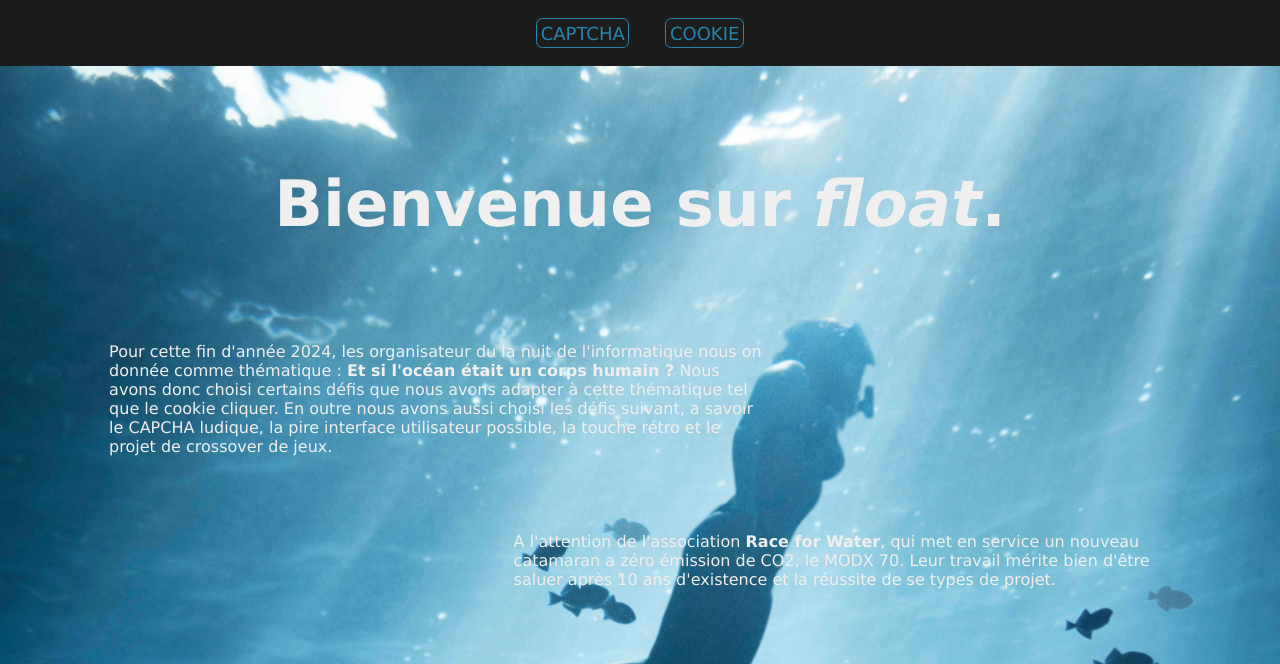
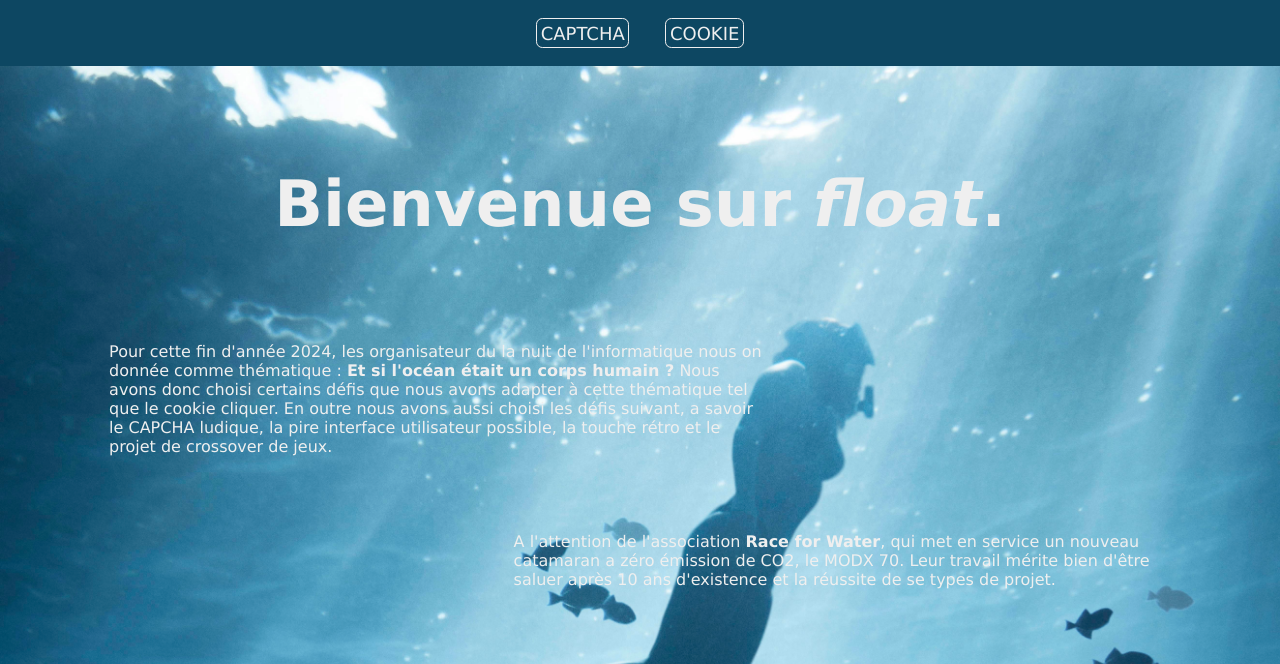
Before and after one commit to Aurelien-vr/N2I_2024, a PHP site: page / in a window 1280 px wide. Shown: the top 664 px of the page. Run offline with PHP 8.4, Linux system fonts and the light colour scheme.

Commit message:
presque la fin

```diff
--- a/styles/dark.css
+++ b/styles/dark.css
@@ -37,12 +37,12 @@ p
     justify-content: center;
     margin-left:-.5em; margin-top:-.5em;
     width: calc(100% + 1em);
-    background-color: var(--color-dark-background);
+    background-color: var(--color-darkblue);
 }
 
 .navbar-link
 {
-    color: var(--color-blue);
+    color: var(--color-highlight);
     border: 0.1em solid;
     border-radius: 0.35em;
     padding: 0.2em;
--- a/styles/variables.css
+++ b/styles/variables.css
@@ -6,7 +6,7 @@
     --color-highlight: #efefef;
     --color-lightblue: #15a6df;
     --color-blue: #2785ae;
-    --color-darkblue: #307595;
+    --color-darkblue: #0d4762;
 
     /* Backgrounds and surfaces */
     --color-background-highlight: #cfcfcf;
```
